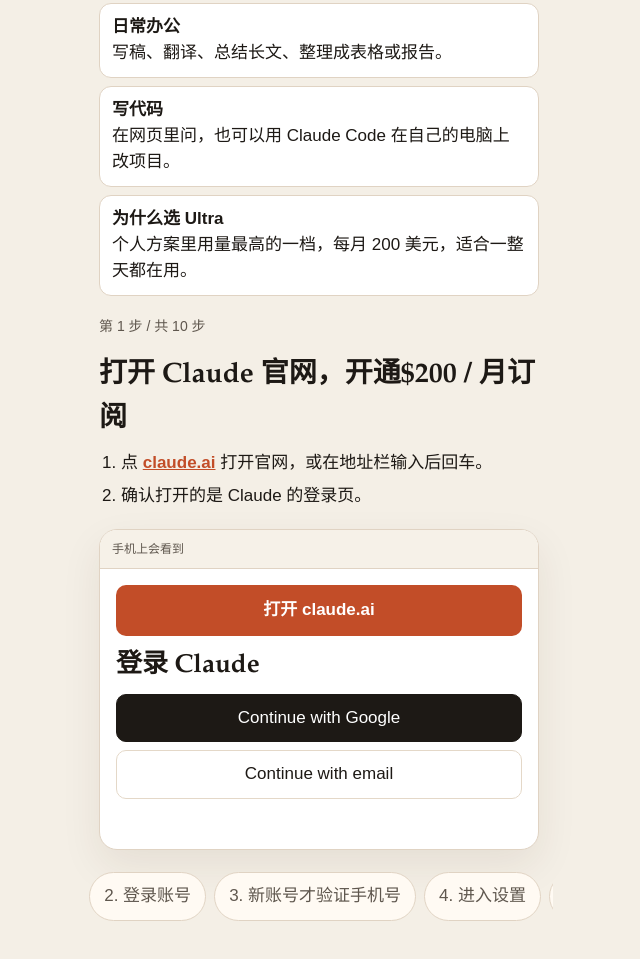
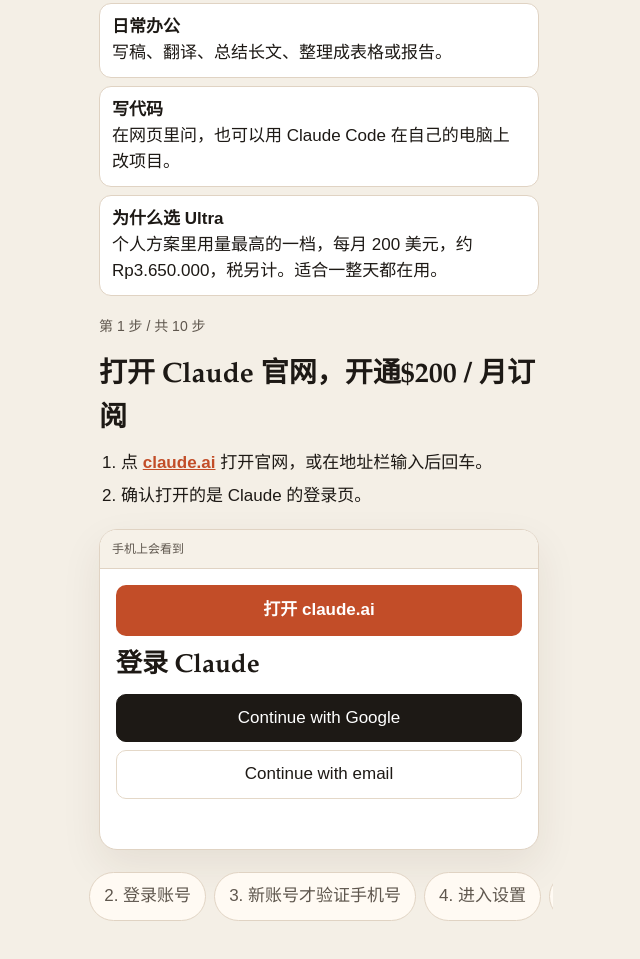
Before and after one commit to lchina20010629-afk/claudeaccount, a plain HTML site: page index.html in a window 1280 px wide. Shown: the part 869-1828 px from the top of the page, without its empty margins (321-961 px from the left). Drawn offline with Linux system fonts and the light colour scheme.

Commit message:
feat; update

```diff
--- a/index.html
+++ b/index.html
@@ -265,7 +265,7 @@
         use2Title: "写代码",
         use2Body: "在网页里问，也可以用 Claude Code 在自己的电脑上改项目。",
         use3Title: "为什么选 Ultra",
-        use3Body: "个人方案里用量最高的一档，每月 200 美元，适合一整天都在用。",
+        use3Body: "个人方案里用量最高的一档，每月 200 美元，约 Rp3.650.000，税另计。适合一整天都在用。",
         payTitle: "用什么卡付款",
         payBody: "<p>网页上的 Ultra 只收信用卡或借记卡，按美元扣款。</p><ul><li><b>BCA</b>已开通境外网购的 Visa 或 Mastercard 信用卡，或 Mastercard 借记卡。借记卡先在 BCA mobile 或 myBCA 打开 Transaksi Debit Online，并登记收验证码的手机号。</li><li><b>其他银行</b>同样开通了境外网购的卡也可以：Mandiri 的 Visa 借记卡、CIMB Niaga 的 Mastercard 借记卡、Jenius 的 Visa 借记卡（m-Card、e-Card），以及 Mandiri、BNI、BRI、CIMB 带 Visa 或 Mastercard 标志的信用卡。</li><li><b>不能用</b>只有 GPN 标志的国内借记卡。GoPay、OVO、DANA、QRIS、银行转账和 PayPal 也不行。</li></ul>",
         mockBar: "手机上会看到",
@@ -324,7 +324,7 @@
           "kyc-3": "拍摄实体证件",
           "kyc-4": "当场自拍",
           "done-label": "订阅成功",
-          "done-note": "Billing 里显示 Ultra，到这里就完成了。"
+          "done-note": "Billing 里显示 Ultra。把账号保存好，发给要使用的人。",
         },
         steps: [
           {
@@ -368,8 +368,9 @@
             title: "选择 Ultra",
             items: [
               "在方案里找到 Ultra。",
-              "价格是 $200 / month，也就是每月 200 美元。",
-              "点选 Ultra。旁边的 Max 是每月 100 美元，不要点错。"
+              "价格是 $200 / month。按 2026 年 11 月 20 日印尼央行中间价，1 美元约 Rp18.269，200 美元约 Rp3.653.800。",
+              "印尼增值税 PPN 有效税率 11%，含税约 222 美元，约 Rp4.056.000。实际扣款以付款页总额为准。",
+              "点选 Ultra。旁边的 Max 是每月 100 美元，约 Rp1.827.000，不要点错。"
             ]
           },
           {
@@ -388,7 +389,7 @@
               "用已开通境外网购的卡。BCA 用 Visa 或 Mastercard 信用卡，或已打开 Debit Online 的 Mastercard 借记卡。",
               "也可以用 Mandiri 的 Visa 借记卡、CIMB Niaga 的 Mastercard 借记卡、Jenius 的 Visa 借记卡，以及 Mandiri、BNI、BRI、CIMB 带 Visa 或 Mastercard 标志的信用卡。",
               "只有 GPN 标志的国内借记卡不能用。GoPay、OVO、DANA、QRIS、银行转账和 PayPal 也不能用。",
-              "额度要够 200 美元，另加汇率和银行手续费。国家选印度尼西亚，地址跟银行预留的一致。",
+              "付款前，卡里可用余额或信用额度留到大约 Rp4.300.000。这是含 11% 的税之后，再留出银行汇率差和境外手续费。国家选印度尼西亚，地址跟银行预留的一致。",
               "卡号填卡面上的数字。有效期按月/年填写。安全码在卡背面，美国运通是正面 4 位。",
               "银行要求验证码或在 App 里确认时，完成后再提交。勾选「保存支付详情以备将来购物使用」。"
             ]
@@ -405,7 +406,8 @@
             title: "付款后订阅成功",
             items: [
               "点订阅完成付款。",
-              "成功后方案显示 Ultra，每月 200 美元。",
+              "成功后方案显示 Ultra。",
+              "把注册 Claude 的邮箱和登录方式保存好，发给需要使用的人。对方以后用这个账号登录 claude.ai。",
               "到这里就结束。"
             ]
           }
@@ -424,7 +426,7 @@
         use2Title: "Menulis kode",
         use2Body: "Bertanya di situs, atau memakai Claude Code untuk mengubah proyek di komputer sendiri.",
         use3Title: "Mengapa Ultra",
-        use3Body: "Paket pribadi dengan kuota tertinggi, 200 dolar AS per bulan, untuk pemakaian sepanjang hari.",
+        use3Body: "Paket pribadi dengan kuota tertinggi, 200 dolar AS per bulan, sekitar Rp3.650.000, pajak dihitung terpisah. Cocok untuk pemakaian sepanjang hari.",
         payTitle: "Kartu yang bisa dipakai",
         payBody: "<p>Langganan di situs hanya menerima kartu kredit atau debit, dan ditagih dalam dolar AS.</p><ul><li><b>BCA</b>Kartu kredit Visa atau Mastercard, atau kartu debit Mastercard, yang sudah aktif untuk belanja online luar negeri. Untuk debit, aktifkan dulu Transaksi Debit Online di BCA mobile atau myBCA, lalu daftarkan nomor HP untuk OTP.</li><li><b>Bank lain</b>Kartu yang sama juga bisa: debit Visa Mandiri, debit Mastercard CIMB Niaga, debit Visa Jenius (m-Card atau e-Card), serta kartu kredit Visa atau Mastercard dari Mandiri, BNI, BRI, dan CIMB, asal belanja online luar negeri sudah aktif.</li><li><b>Tidak bisa</b>Kartu debit yang hanya berlogo GPN. GoPay, OVO, DANA, QRIS, transfer bank, dan PayPal juga tidak bisa.</li></ul>",
         mockBar: "Tampilan di ponsel",
@@ -483,7 +485,7 @@
           "kyc-3": "Foto dokumen asli",
           "kyc-4": "Swafoto saat itu",
           "done-label": "Langganan berhasil",
-          "done-note": "Billing menampilkan Ultra. Selesai sampai di sini."
+          "done-note": "Billing menampilkan Ultra. Simpan akunnya dan kirim ke orang yang akan memakai.",
         },
         steps: [
           {
@@ -527,8 +529,9 @@
             title: "Pilih Ultra",
             items: [
               "Cari Ultra di daftar paket.",
-              "Harganya $200 / month, yaitu 200 dolar AS per bulan.",
-              "Pilih Ultra. Max di sebelahnya 100 dolar per bulan, jangan salah pilih."
+              "Harganya $200 / month. Kurs tengah Bank Indonesia pada 20 November 2026 sekitar Rp18.269 per dolar, jadi 200 dolar sekitar Rp3.653.800.",
+              "PPN efektif 11%. Termasuk pajak sekitar 222 dolar, atau Rp4.056.000. Yang ditagih adalah total di halaman pembayaran.",
+              "Pilih Ultra. Max di sebelahnya 100 dolar per bulan, sekitar Rp1.827.000, jangan salah pilih."
             ]
           },
           {
@@ -547,7 +550,7 @@
               "Pakai kartu yang sudah aktif untuk belanja online luar negeri. Di BCA: kartu kredit Visa atau Mastercard, atau kartu debit Mastercard yang Debit Online-nya sudah aktif.",
               "Bisa juga debit Visa Mandiri, debit Mastercard CIMB Niaga, debit Visa Jenius, atau kartu kredit Visa / Mastercard dari Mandiri, BNI, BRI, dan CIMB.",
               "Kartu debit yang hanya berlogo GPN tidak bisa. GoPay, OVO, DANA, QRIS, transfer bank, dan PayPal juga tidak bisa.",
-              "Limit harus cukup untuk 200 dolar AS, ditambah kurs dan biaya bank. Negara diisi Indonesia, alamat sama dengan data di bank.",
+              "Sebelum membayar, siapkan saldo atau limit sekitar Rp4.300.000. Angka ini sudah mencakup PPN 11%, plus selisih kurs bank dan biaya transaksi luar negeri. Negara diisi Indonesia, alamat sama dengan data di bank.",
               "Nomor kartu diisi angka di muka kartu. Masa berlaku diisi bulan/tahun. Kode keamanan ada di belakang kartu. American Express memakai 4 digit di depan.",
               "Jika bank meminta OTP atau konfirmasi di aplikasi, selesaikan dulu baru kirim. Centang «Simpan detail pembayaran untuk pembelian berikutnya»."
             ]
@@ -564,7 +567,8 @@
             title: "Setelah bayar, langganan berhasil",
             items: [
               "Ketuk Subscribe untuk menyelesaikan pembayaran.",
-              "Setelah berhasil, paket menampilkan Ultra, 200 dolar AS per bulan.",
+              "Setelah berhasil, paket menampilkan Ultra.",
+              "Simpan email dan cara masuk akun Claude yang baru didaftarkan, lalu kirimkan ke orang yang akan memakainya. Orang itu nanti masuk ke claude.ai dengan akun ini.",
               "Selesai sampai di sini."
             ]
           }
```
